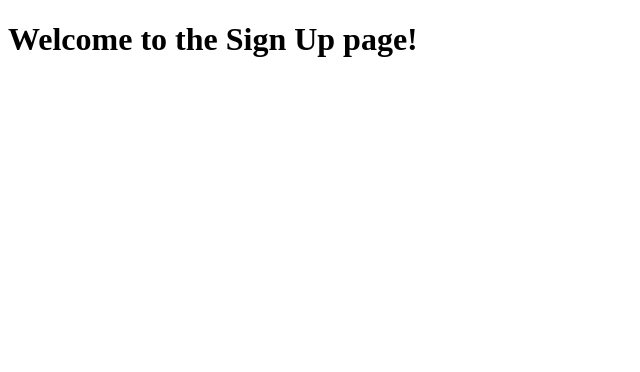
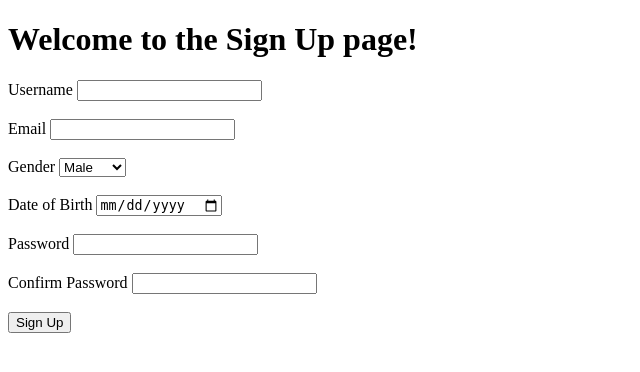
Before and after one commit to Nazihahaha/Flask_prac, a Flask app: page /signup in a window 1280 px wide. Shown: the top 372 px of the page, without its empty margins (0-640 px from the left). Run offline with Flask 3, Linux system fonts and the light colour scheme.

Commit message:
form creation using wt forms

```diff
--- a/Session 4/app.py
+++ b/Session 4/app.py
@@ -1,6 +1,9 @@
 from flask import (Flask, render_template, url_for)
 
+from forms import SignupForm, LoginForm
+
 app = Flask(__name__)
+app.config["SECRET_KEY"] = "this is a secret key" #csrf token
 
 @app.route("/")
 def home():
@@ -8,11 +11,13 @@ def home():
 
 @app.route("/signup")
 def signup():
-    return render_template("signup.html", title="Sign Up")
+    form = SignupForm()
+    return render_template("signup.html", title="Sign Up", form=form)
 
 @app.route("/login")
 def login():
-    return render_template("login.html", title= "Login")
+    form = LoginForm()
+    return render_template("login.html", title= "Login", form = form)
 
 
 
--- a/Session 4/forms.py
+++ b/Session 4/forms.py
@@ -1,5 +1,5 @@
 from flask_wtf import FlaskForm
-from wtforms import (StringField, SelectField, DateField, PasswordField, SubmitField)
+from wtforms import (StringField, SelectField, DateField, PasswordField, SubmitField, BooleanField)
 from wtforms.validators import (DataRequired, Length, Email, Optional, EqualTo)
 
 class SignupForm(FlaskForm):
@@ -7,7 +7,7 @@ class SignupForm(FlaskForm):
 
     email = StringField("Email", validators=[DataRequired(), Email()])
 
-    gender = SelectField("Gender", choices=["Male", "Female", "Other"], validators=Optional())
+    gender = SelectField("Gender", choices=["Male", "Female", "Other"], validators=[Optional()])
 
     dob = DateField("Date of Birth", validators=[Optional()])
 
@@ -19,4 +19,10 @@ class SignupForm(FlaskForm):
 
 
 class LoginForm(FlaskForm):
-    pass
+    email = StringField("Email", validators=[DataRequired(), Email()])
+
+    password = PasswordField("Password", validators=[DataRequired(), Length(5,25)])
+
+    remember_me = BooleanField("Remember Me")
+
+    submit = SubmitField("Login")
--- a/Session 4/templates/signup.html
+++ b/Session 4/templates/signup.html
@@ -2,13 +2,49 @@
 
 
 {% block content %}
+<form action="" method="post">
+    {{ form.hidden_tag() }}
+    <!--passing csrf token to the server-->
+
+    <div>
+        {{ form.username.label }}
+        {{ form.username }}
+    </div>
+    <br>
+
+    <div>
+        {{ form.email.label }}
+        {{ form.email }}
+    </div>
+    <br>
+
+    <div>
+        {{ form.gender.label }}
+        {{ form.gender }}
+    </div>
+    <br>
+
+    <div>
+        {{ form.dob.label }}
+        {{ form.dob }}
+    </div>
+    <br>
+
+    <div>
+        {{ form.password.label }}
+        {{ form.password }}
+    </div>
+    <br>
+
+    <div>
+        {{ form.conf_password.label }}
+        {{ form.conf_password }}
+    </div>
+    <br>
+
+    <div>{{ form.submit() }}</div>
 
 
-
-
-
-
-
-
+</form>
 
 {% endblock content %}
```
